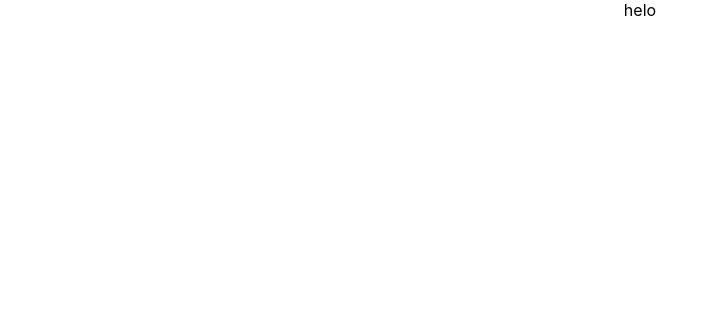
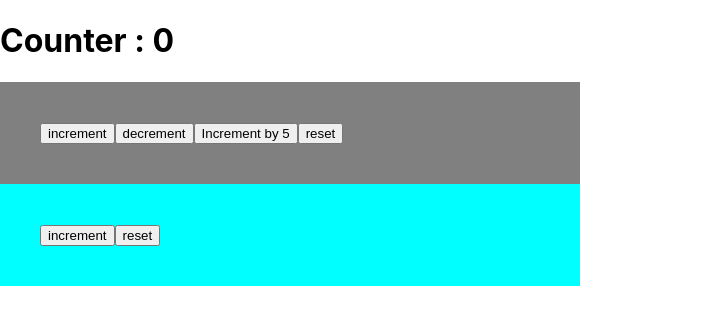
Before and after one commit to ashutoshofficial25/Learning-FE, a React (Create React App) app in the folder reducer/: page / in a window 1280 px wide. Shown: the top 324 px of the page, without its empty margins (0-719 px from the left). Built offline with nearby package versions, Linux system fonts and the light colour scheme.

Commit message:
useReducer + contextApi

```diff
--- a/reducer/src/App.js
+++ b/reducer/src/App.js
@@ -1,8 +1,39 @@
 import logo from "./logo.svg";
 import "./App.css";
+import { createContext, useReducer, useState } from "react";
+import Counter from "./LiftingState/component/counter";
+
+export const CountContext = createContext();
+
+//reducer is pure function
+//reducer function two takes  the` parameters state and action
+const reducer = (state, action) => {
+  switch (action.type) {
+    case "incrementByNum":
+      return state + action.payload;
+    case "increment":
+      return state + 1;
+    case "decrement":
+      return state - 1;
+    case "reset":
+      return initialState;
+    default:
+      return state;
+  }
+};
+const initialState = 10;
 
 function App() {
-  return <div className="App">helo</div>;
+  // const [counter, setCounter] = useState(0);
+
+  // const [updatedState, dispatch('action')] = useReducer(reducer function(state,action) , initialState);)
+  const [counter, dispatch] = useReducer(reducer, initialState);
+
+  return (
+    <CountContext.Provider value={{ counter, dispatch }} className="App">
+      <Counter />
+    </CountContext.Provider>
+  );
 }
 
 export default App;
--- a/reducer/src/LiftingState/component/component1/Component1.js
+++ b/reducer/src/LiftingState/component/component1/Component1.js
@@ -1,11 +1,17 @@
-import React from "react";
+import React, { useContext } from "react";
+import { CountContext } from "../../../App";
 
-const Component1 = ({ counter, setCounter }) => {
+const Component1 = () => {
+  const { dispatch } = useContext(CountContext);
+
   return (
     <div style={{ width: 500, padding: 40, backgroundColor: "gray" }}>
-      <button onClick={() => setCounter(counter + 1)}>increment</button>
-      <button onClick={() => setCounter(counter - 1)}>decrement</button>
-      <button onClick={() => setCounter(0)}>reset</button>
+      <button onClick={() => dispatch({ type: "increment" })}>increment</button>
+      <button onClick={() => dispatch({ type: "decrement" })}>decrement</button>
+      <button onClick={() => dispatch({ type: "incrementByNum", payload: 5 })}>
+        Increment by 5
+      </button>
+      <button onClick={() => dispatch({ type: "reset" })}>reset</button>
     </div>
   );
 };
--- a/reducer/src/LiftingState/component/component2/Component2.js
+++ b/reducer/src/LiftingState/component/component2/Component2.js
@@ -1,6 +1,9 @@
-import React from "react";
+import React, { useContext } from "react";
+import { CountContext } from "../../../App";
 
-const Component2 = ({ counter, setCounter }) => {
+const Component2 = ({ counter }) => {
+  const { setCounter } = useContext(CountContext);
+
   return (
     <div>
       {" "}
--- /dev/null
+++ b/reducer/src/component/counter.js
@@ -0,0 +1,22 @@
+import React, { useContext, useState } from "react";
+import { CountContext } from "../../App";
+import Component1 from "./component1/Component1";
+import Component2 from "./component2/Component2";
+
+const Counter = () => {
+  //lifting the state up
+  const { counter } = useContext(CountContext);
+  const [counte, setCounter] = useState(0);
+
+  return (
+    <div>
+      <h1>Counter : {counter}</h1>
+      <div>
+        <Component1 counter={counte} setCounter={setCounter} />
+        <Component2 counter={counter} setCounter={setCounter} />
+      </div>
+    </div>
+  );
+};
+
+export default Counter;
```
Also changed, not shown: reducer/src/component/component1/Component1.js (added, +13 -0 lines), reducer/src/contextCounter.js (added, +21 -0 lines).
